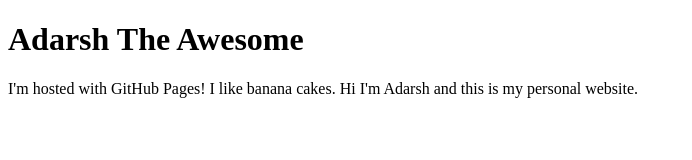
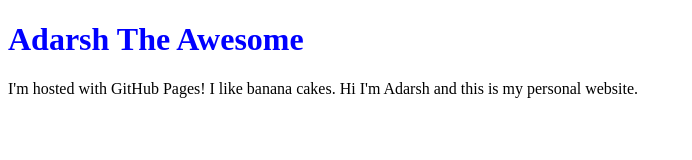
Before and after one commit to spideyguy23/spideyguy23.github.io, a plain HTML site: page index.html in a window 1280 px wide. Shown: the whole page, without its empty margins (0-692 px from the left). Drawn offline with Linux system fonts and the light colour scheme.

```diff
--- a/index.html
+++ b/index.html
@@ -1,7 +1,12 @@
 <!DOCTYPE html>
 <html>
+<head>
+	<style>
+		h1  {color:blue}
+	</style>
+</head>
 <body>
-<h1 style="font color:Blue">Adarsh The Awesome</h1>
+<h1 id = "title">Adarsh The Awesome</h1>
 <p>I'm hosted with GitHub Pages! I like banana cakes. Hi I'm Adarsh and this is my personal website. </p>
 </body>
 </html>
```
Also changed, not shown: 1 other file.
